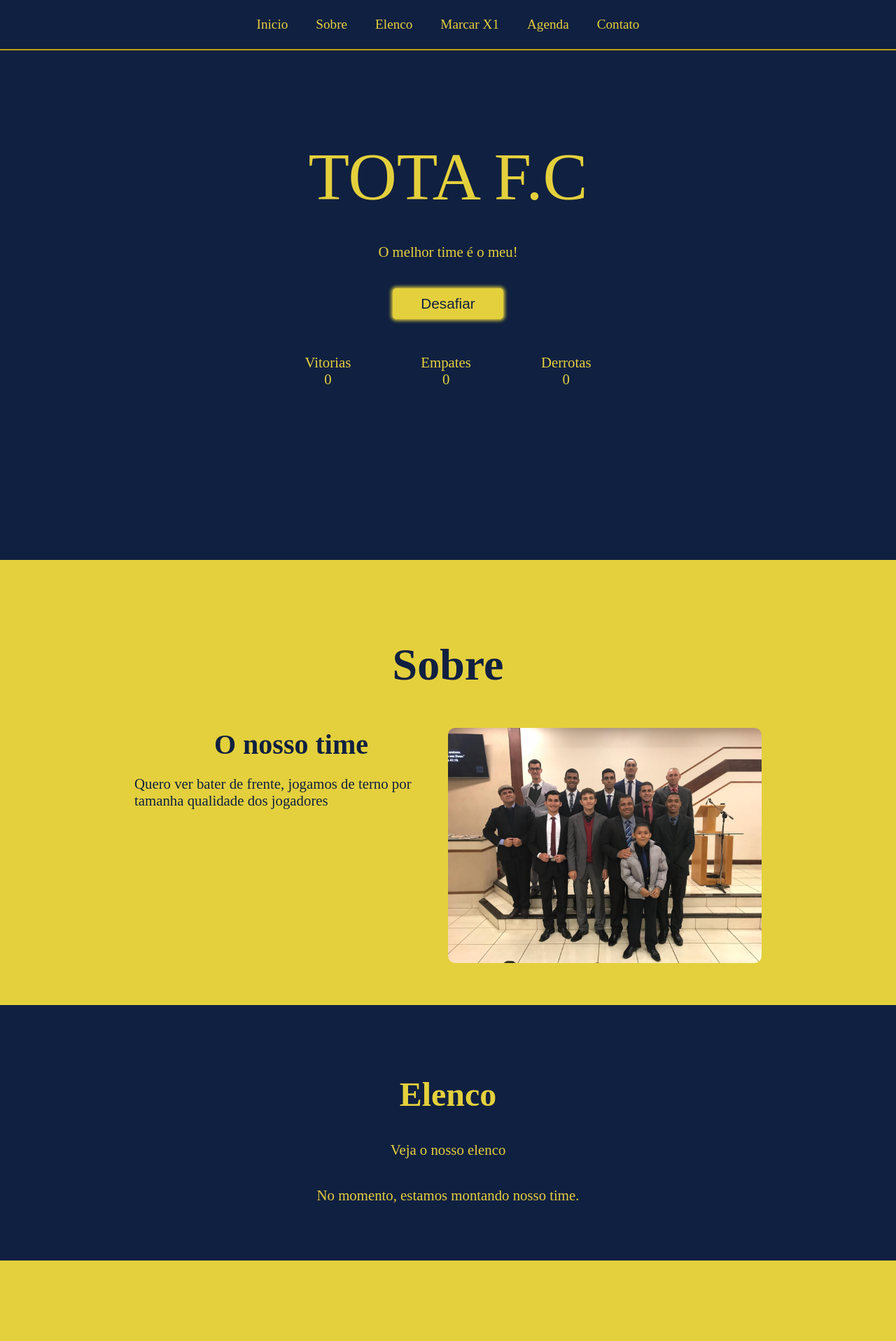
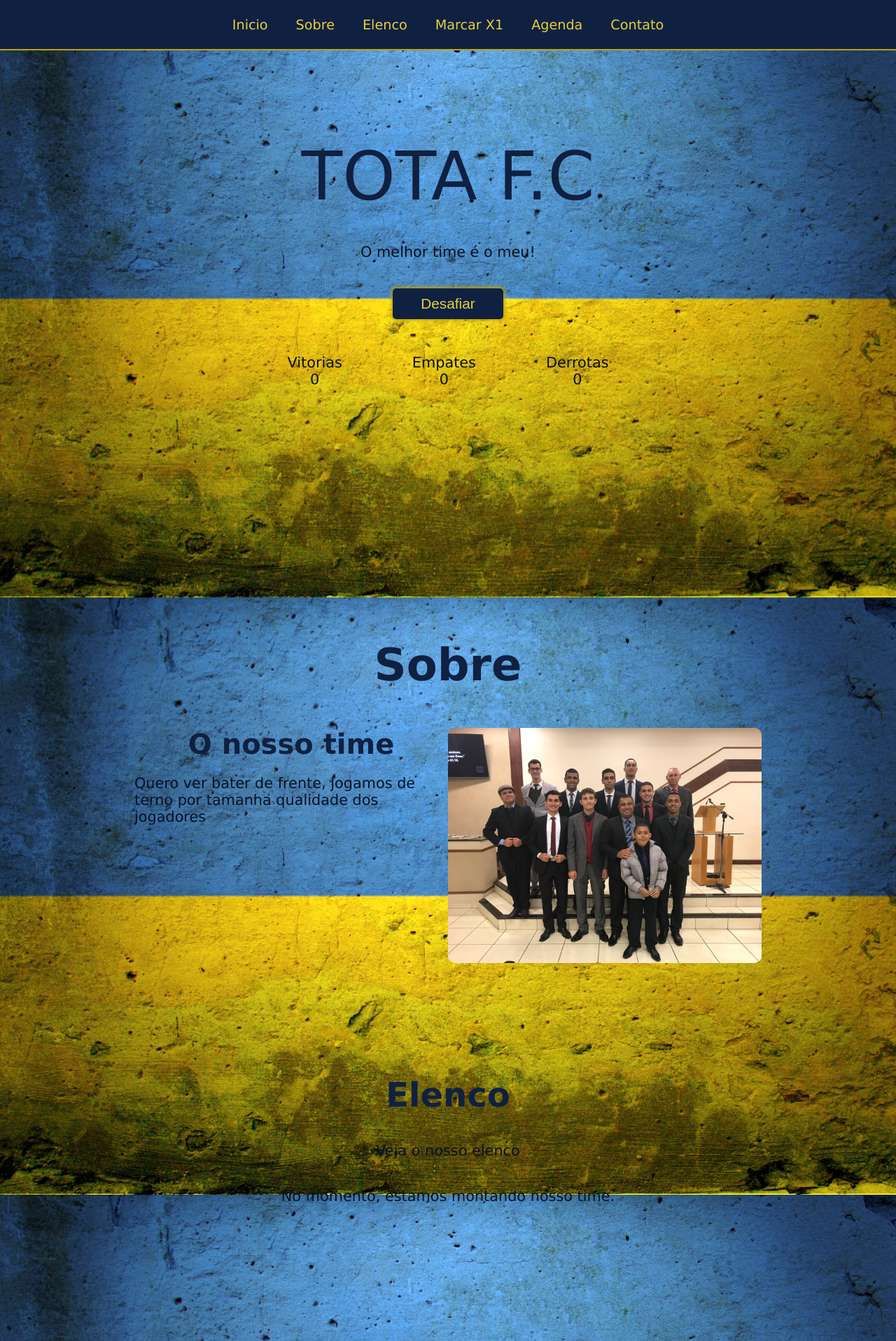
Before and after one commit to wagnerrafa/siteFutebol, a Django app: page / in a window 1280 px wide. Shown: the top 1916 px of the page at 70% size. Run offline with Django 3.2, Linux system fonts and the light colour scheme; data that the repository does not hold is empty; some libraries are stand-ins or nearby versions.

Commit message:
imagem de background do body

```diff
--- a/home/static/style.css
+++ b/home/static/style.css
@@ -1,12 +1,17 @@
 body{
     margin: 0;
     padding: 0;
+    background-image: url(../static/images/backk.jpg);
+    background-attachment: fixed;
+    background-repeat: no-repeat;
+    background-size: cover;
+    font-family: Verdana, Geneva, Tahoma, sans-serif;
 }
 
 .btn-default {
-    background-color: #e4d03c;
-    box-shadow: #e4d03c 0 0 5px 2px;
-    color: #102041;
+    background-color: #102041;
+    box-shadow: #bda10f 0 0 5px 2px;
+    color: #e4d03c;
     padding: 10px 40px;
     border-radius: 5px;
     font-size: 1.3rem;
@@ -23,15 +28,15 @@ h2{
 }
 h3{
     font-size: 2rem;
-    color: #e4d03c;
+    color: #102041;
 }
 p{
     font-size: 1.3rem;
-    color: #102041;
+    color: #081125;
 }
 .btn-default:hover {
-    background-color: #bda10f;
-    box-shadow: #bda10f 0 0 5px 2px;
+    background-color: #4174a2;
+    box-shadow: #102041 0 0 5px 2px;
 }
 .fa-bars.fa-bars{
     display: none;
@@ -47,7 +52,6 @@ section {
     width: 100%;
     height: 100vh;
     height: calc(var(--vh, 1vh) * 100);
-    background-color: #102041;
     display: flex;
     justify-content: center;
     align-items: center;
@@ -66,14 +70,13 @@ section {
 
 .header-welcome span {
     width: 100%;
-    color: #e4d03c;
+    color: #102041;
     display: inline-block;
     text-align: center;
     font-size: 6rem;
 }
 
 .header-welcome p {
-    color: #e4d03c;
     width: 100%;
     margin: 40px;
     text-align: center;
@@ -100,7 +103,7 @@ section {
 }
 .header-welcome a{
     text-decoration: none;
-    color: #102041;
+    color: #e4d03c;
 }
 section.numeros{
     display: flex;
@@ -134,11 +137,9 @@ section div{
 }
 
 .menu-container a:hover {
-    color: #7651b7;
+    color: #bda10f;
 }
-#sobre{
-    background-color: #e4d03c;
-}
+
 #sobre div{
     display: flex;
     justify-content: center;
@@ -153,8 +154,6 @@ section div{
 #sobre img{
     width: 50%;
     border-radius: 10px;
-    /* min-width: 400px; */
-    /* padding-top: 80px ; */
 }
 #sobre h3{
     margin: 0;
@@ -167,22 +166,18 @@ section div{
     flex-flow: wrap;
     width: 100%;
     position: relative;
-    background-color: #102041;
 }
 
 #elenco header {
     width: 100%;
     text-align: center;
-    color: #e4d03c;
+    color: #102041;
     font-size: 1.3rem;
 }
 
 #elenco header h2 {
     font-size: 3rem;
-    color: #e4d03c;
-}
-#elenco p{
-    color: #e4d03c;
+    color: #102041;
 }
 
 #elenco article {
@@ -224,7 +219,7 @@ section div{
 }
 
 #elenco article div a {
-    color: #7651B7;
+    color: #bda10f;
     width: 100%;
     display: inline-block;
 }
@@ -233,10 +228,6 @@ section div{
     width: 250px;
     height: 300px;
 }
-#marcar{
-    background-color: #e4d03c;
-}
-
 #marcar input{
     width: 18vw;
     box-shadow: #e4d03c 0 0 5px 2px;
@@ -276,14 +267,10 @@ section div{
   color: #102041;
   margin: 10px;
 }
-#agenda{
-    background-color: #102041;
-}
+
 #agenda h2{
-    color: #e4d03c;
     margin: 0;
     padding: 40px
-
 }
 #agenda div{
     display: flex;
@@ -308,10 +295,6 @@ section div{
 #historico{
     display: flex;
     justify-content: center;
-    background-color: #102041;
-}
-#historico h2{
-    color: #e4d03c;
 }
 #historico div div{
     font-size: 2rem;
@@ -323,10 +306,7 @@ section div{
     transition: 0.5s box-shadow, background-color;
     background-color: white;
 }
-#contato{
-    background-color: #e4d03c;
-    font-size: 1.3rem;
-}
+
 #contato div{
     display: flex;
     justify-content: center;
```
Also changed, not shown: home/static/images/backk.jpg (added).
